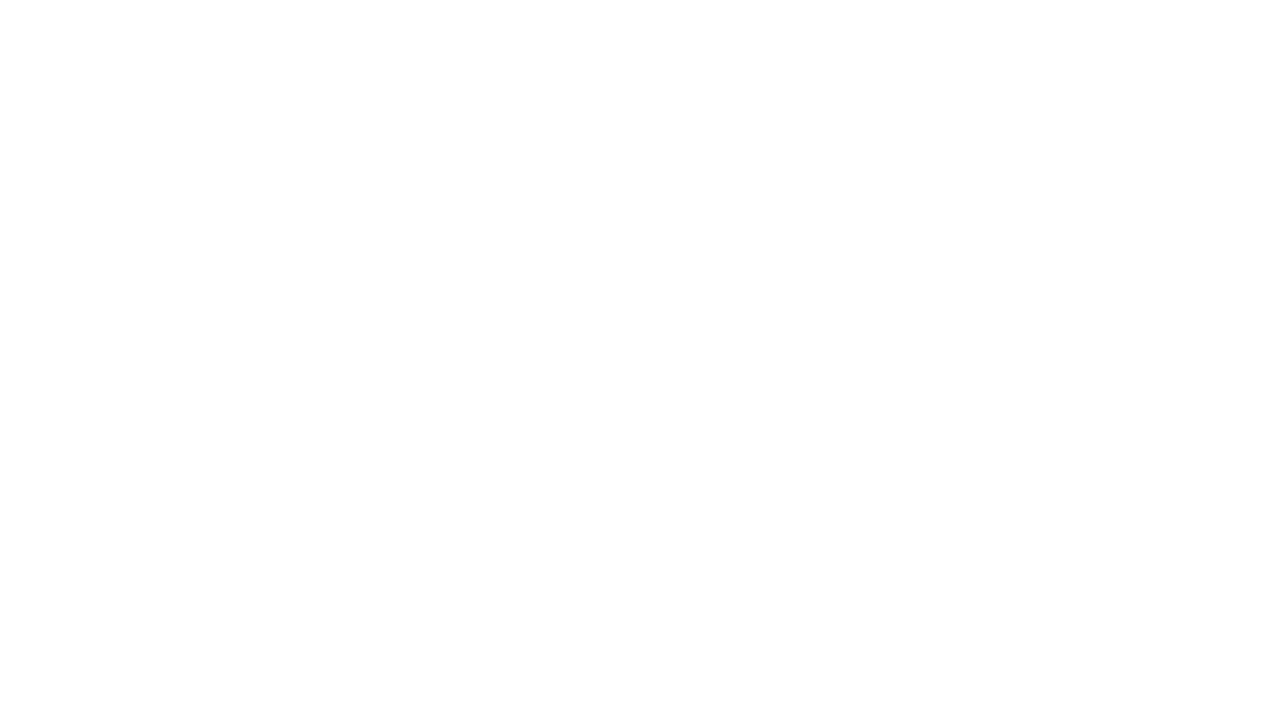
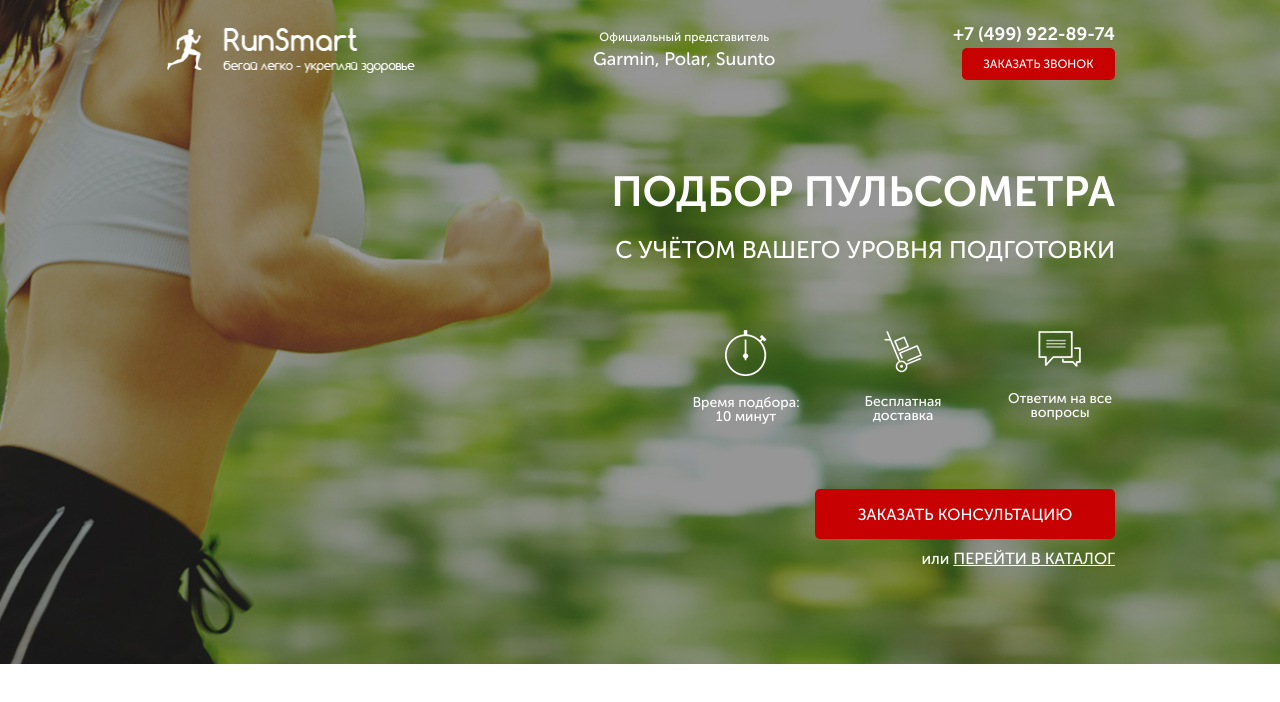
Before and after one commit to ps32/Pulse, a plain HTML site: page src/index.html in a window 1280 px wide. Drawn offline with Linux system fonts and the light colour scheme.

Commit message:
add header and promo, not adaptation

```diff
--- a/src/index.html
+++ b/src/index.html
@@ -7,9 +7,56 @@
 	<title>Pulse</title>
 	<link rel="stylesheet" href="css/bootstrap-reboot.min.css">
 	<link rel="stylesheet" href="css/fonts.css">
-	<link rel="stylesheet" href="css/style.css">
+	<link rel="stylesheet" href="css/style.min.css">
 </head>
 <body>
+	<div class="promo">
+		<div class="container">
+			<header class="header">
+				<a href="#" class="header__logo">
+					<img src="icons/logo.png" alt="logo">
+				</a>
+				<div class="header__official">
+					Официальный представитель
+					<span>Garmin, Polar, Suunto</span>
+				</div>
+				<div class="header__contacts">
+					<a href="tel:+74999228974" class="header__phone">+7 (499) 922-89-74</a>
+					<button class="button">заказать звонок</button>
+				</div>
+			</header>
 
+			<div class="promo__wrapper">
+				<h1 class="promo__header">Подбор пульсометра</h1>
+				<h2 class="promo__subheader">с учётом Вашего уровня подготовки</h2>
+				<div class="promo__icons">
+					<div class="promo__icon">
+						<img src="icons/main/1_timer.png" alt="timer">
+						Время подбора:
+						10 минут
+					</div>
+					<div class="promo__icon">
+						<img src="icons/main/2_hand.png" alt="hand">
+						Бесплатная
+						доставка
+					</div>
+					<div class="promo__icon">
+						<img src="icons/main/3_messages.png" alt="messages">
+						Ответим
+						на все вопросы
+					</div>
+				</div>
+
+				<button class="button button_main">заказать кОНСУЛЬТАЦИЮ</button>
+				<div class="promo__link">
+					или
+					<a href="#">ПЕРЕЙТИ В КАТАЛОГ</a>
+				</div>
+			</div>
+
+
+		</div>
+
+	</div>
 </body>
 </html>
--- /dev/null
+++ b/src/sass/base/_media.scss
@@ -0,0 +1,17 @@
+@media (max-width: 1200px) {
+
+}
+
+@media (max-width: 991px) {
+    .promo {
+        padding: 0 20px 0 20px;
+    }
+}
+
+@media (max-width: 767px) {
+
+}
+
+@media (max-width: 575px) {
+
+}
--- a/src/sass/base/_variables.scss
+++ b/src/sass/base/_variables.scss
@@ -0,0 +1 @@
+$main-color: #C70101;
--- /dev/null
+++ b/src/sass/blocks/_buttons.scss
@@ -0,0 +1,19 @@
+.button {
+    width: 153px;
+    height: 32px;
+    background: $main-color;
+    border-radius: 5px;
+    border: none;
+    font-weight: 500;
+    font-size: 12px;
+    line-height: 19px;
+    text-align: center;
+    text-transform: uppercase;
+    color: #FFFFFF;
+    &_main {
+        margin-top: 65px;
+        width: 300px;
+        height: 50px;
+        font-size: 16px;
+    }
+}
--- /dev/null
+++ b/src/sass/blocks/_header.scss
@@ -0,0 +1,38 @@
+.header {
+    display: flex;
+    justify-content: space-between;
+    align-items: center;
+    &__logo {
+        width: 250px;
+        img {
+            width: 100%;
+        }
+    }
+    &__official {
+        font-weight: 500;
+        font-size: 12px;
+        color: #FFFFFF;
+        text-align: center;
+        span {
+            display: block;
+            font-size: 18px;
+        }
+    }
+    &__phone {
+        display: block;
+        font-weight: 700;
+        font-size: 18px;
+        color: #FFFFFF;
+        &:hover {
+            color: #FFFFFF;
+            text-decoration: none;
+        }
+    }
+    &__contacts {
+        display: flex;
+        flex-direction: column;
+        align-items: flex-end;
+    }
+}
+
+@import 'base/media'
--- /dev/null
+++ b/src/sass/blocks/_promo.scss
@@ -0,0 +1,60 @@
+.promo {
+    min-height: 650px;
+    padding: 21px 0 93px 0;
+    background: url(../img/bg_main.jpg) center (center/cover) no-repeat;
+    &__wrapper {
+        display: flex;
+        flex-direction: column;
+        align-items: flex-end;
+        margin-top: 91px;
+    }
+    &__header {
+        font-weight: 700;
+        font-size: 42px;
+        line-height: 42px;
+        text-transform: uppercase;
+        color: #FFFFFF;
+    }
+    &__subheader {
+        margin-top: 17px;
+        font-weight: 500;
+        font-size: 24px;
+        line-height: 24px;
+        text-transform: uppercase;
+        color: #FFFFFF;
+    }
+    &__icons {
+        margin-top: 60px;
+        width: 424px;
+        display: flex;
+        justify-content: space-between;
+    }
+    &__icon {
+        width: 110px;
+        text-align: center;
+        font-weight: 500;
+        font-size: 14px;
+        line-height: 14px;
+        color: #FFFFFF;
+        img {
+            display: block;
+            margin: 0 auto;
+            margin-bottom: 20px;
+        }
+    }
+    &__link {
+        margin-top: 8px;
+        font-weight: 500;
+        font-size: 16px;
+        color: #FFFFFF;
+        a {
+            text-decoration: underline;
+            text-transform: uppercase;
+            color: #FFFFFF;
+        }
+    }
+
+
+}
+
+@import 'base/media'
--- a/src/sass/style.scss
+++ b/src/sass/style.scss
@@ -3,3 +3,12 @@
 * {
     font-family: 'Museo Sans', sans-serif;
 }
+
+.container {
+    max-width: 950px;
+    margin: 0 auto;
+}
+
+@import 'blocks/promo';
+@import 'blocks/header';
+@import 'blocks/buttons'
```
Also changed, not shown: src/css/blocks/header.min.css (added), src/css/style.min.css (added), src/img/slide2.jpg (added), src/img/slide3.jpg (added).
